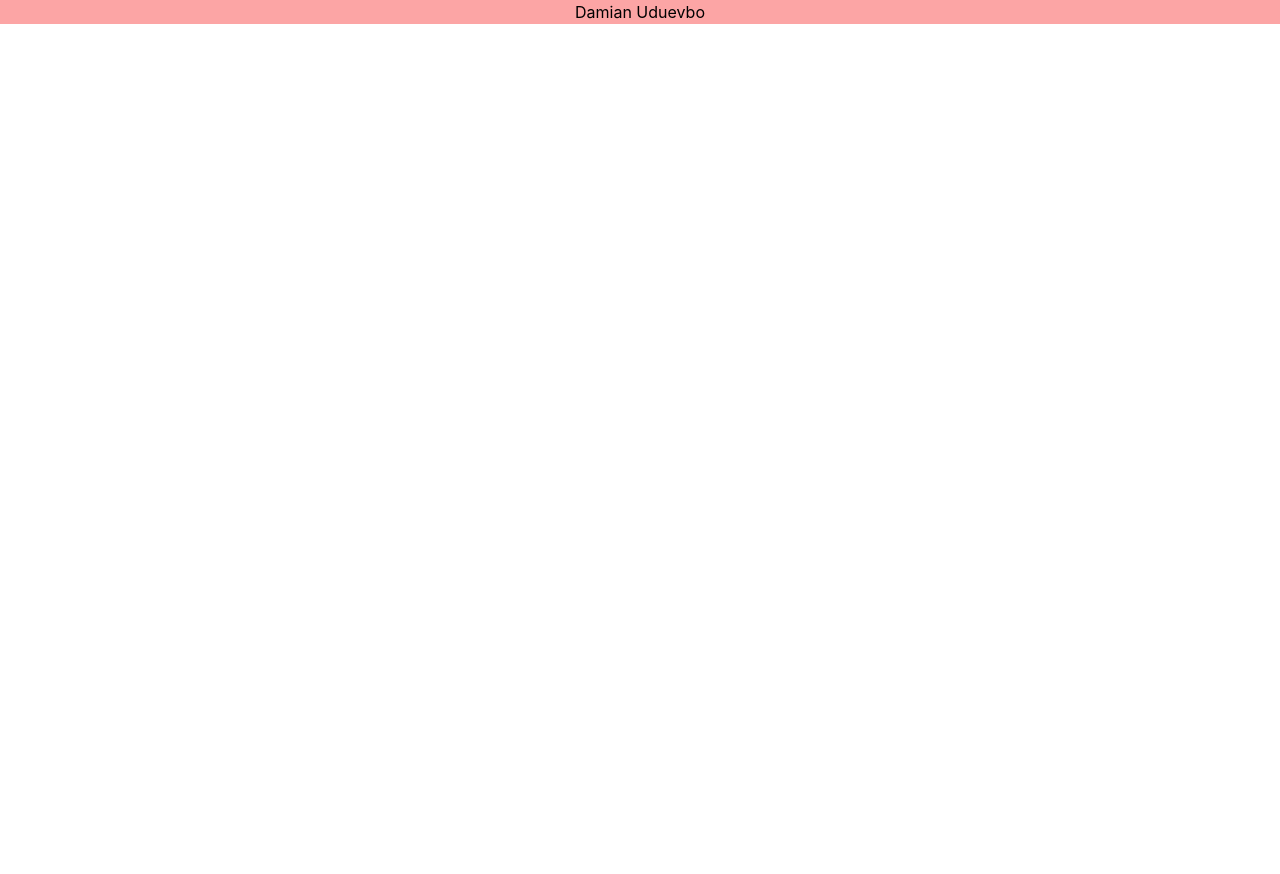
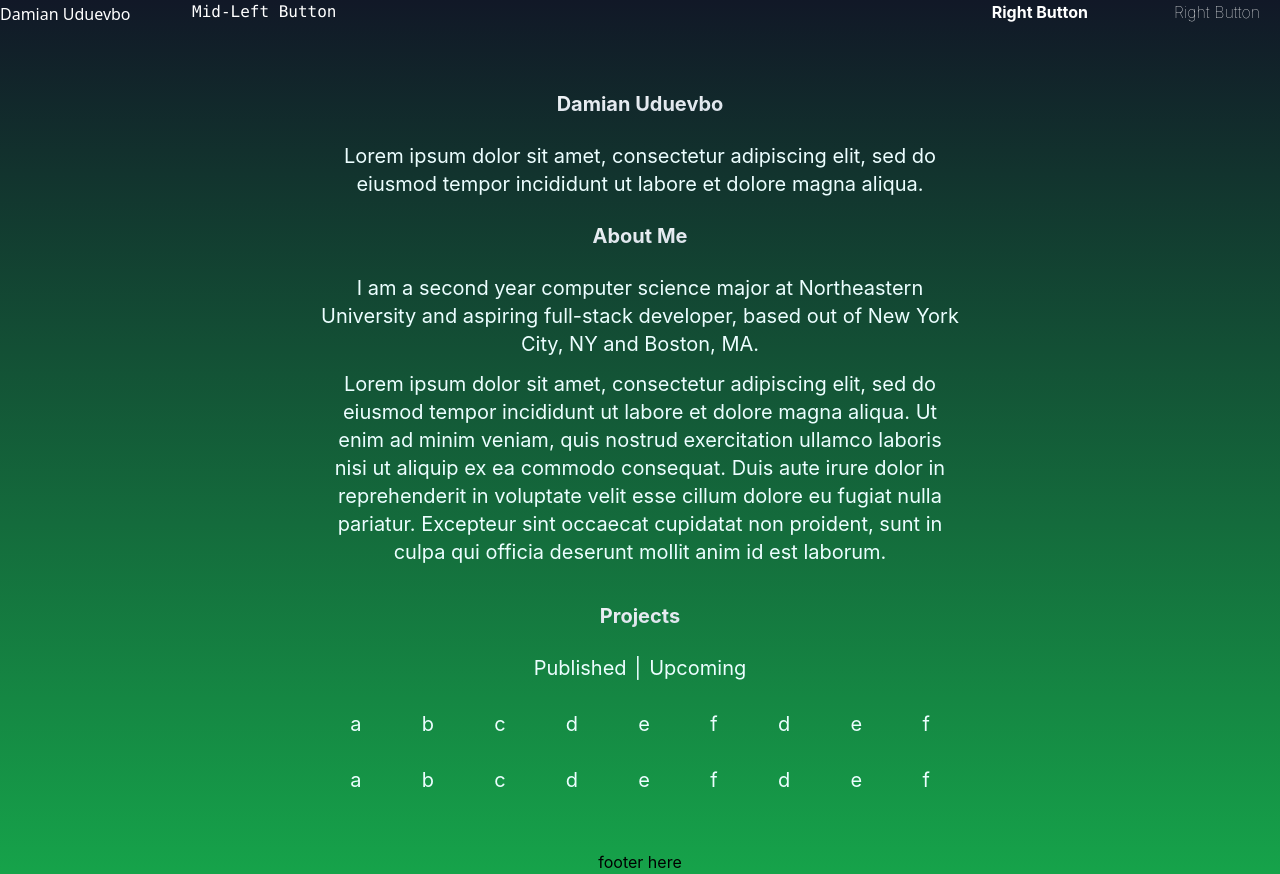
Before and after one commit to DamianUduevbo/new-website, a React (Create React App) app: page / in a window 1280 px wide. Before the commit the page ends 800 px from the top, so only its background shows below. Built offline with nearby package versions, Linux system fonts and the light colour scheme.

Commit message:
tailwind implemented

```diff
--- a/src/App.tsx
+++ b/src/App.tsx
@@ -1,10 +1,100 @@
 import './App.css';
-import Header from './Header';
+import Grid from './components/Grid';
+import Header from './components/Header';
+import Middle from './components/Middle';
+
+const mainStyle : string = 'relative top-10 align-middle text-center text-cyan-50 w-1/2 left-1/4 text-xl'
+
+//const nameStyle : string = `${mainStyle} font-bold text-7xl text-transparent bg-clip-text bg-gradient-to-br from-white to-slate-300`
+
 
 function App() {
   return (
-    <div className='App bg-red-300'>
-      <Header title='Damian Uduevbo'/>
+    /*
+    const bubbles : string = 'relative flex'
+    <div className='w-full h-screen bg-cover bg-gradient-to-t to-gray-900 from-green-600 overflow-hidden'>
+      <div className={bubbles}>
+        <span className='relative w-8 h-8 bg-cyan-300 m-1 rounded-full'>
+
+        </span>
+      </div>
+    </div>
+    */
+    <div className=' w-auto h-full bg-cover bg-gradient-to-t to-gray-900 from-green-600 relative'>
+      <Header className='bg-transparent w-auto h-fit sticky top-0 text-white' title='Damian Uduevbo' />
+
+      <br></br>
+
+      <Middle title='Damian Uduevbo'>
+        <div className={mainStyle}>
+          Lorem ipsum dolor sit amet, consectetur adipiscing elit, sed do eiusmod tempor incididunt ut labore et dolore magna aliqua.
+        </div>
+      </Middle>
+
+      <br></br>
+
+      <Middle title='About Me'>
+        <div className={mainStyle}>
+          <p className='mb-3'>
+            I am a second year computer science major at Northeastern University and aspiring full-stack developer, based out of New York City, NY and Boston, MA.
+          </p>
+          <p className='mb-3'>
+            Lorem ipsum dolor sit amet, consectetur adipiscing elit, sed do eiusmod tempor incididunt ut labore et dolore magna aliqua. Ut enim ad minim veniam, quis nostrud exercitation ullamco laboris nisi ut aliquip ex ea commodo consequat. Duis aute irure dolor in reprehenderit in voluptate velit esse cillum dolore eu fugiat nulla pariatur. Excepteur sint occaecat cupidatat non proident, sunt in culpa qui officia deserunt mollit anim id est laborum.
+          </p>
+        </div>
+      </Middle>
+
+      <br></br>
+
+      <Middle title='Projects'>
+        <div className={mainStyle}>
+          <div>
+            <button className='relative -left-2'>Published</button>|
+            <button className='relative left-2'>Upcoming</button>
+          </div>
+
+          <br></br>
+
+          <Grid className='relative text-center' rows='3' columns='3' spacing='4'>
+            <div>a</div>
+            <div>b</div>
+            <div>c</div>
+
+            <div>d</div>
+            <div>e</div>
+            <div>f</div>
+
+            <div>d</div>
+            <div>e</div>
+            <div>f</div>
+          </Grid>
+          <br></br>
+          <Grid className='relative text-center' rows='3' columns='3' spacing='4'>
+            <div>a</div>
+            <div>b</div>
+            <div>c</div>
+
+            <div>d</div>
+            <div>e</div>
+            <div>f</div>
+
+            <div>d</div>
+            <div>e</div>
+            <div>f</div>
+          </Grid>
+        </div>
+      </Middle>
+
+      <br></br>
+      <br></br>
+      <br></br>
+      <br></br>
+
+      <footer className='relative bottom-0 w-auto text-center'>
+        <div>
+          footer here
+        </div>
+      </footer>
     </div>
   );
 }
--- a/src/Header.tsx
+++ /dev/null
@@ -1,14 +0,0 @@
-
-export interface IProps {
-    title : string
-}
-
-const Header = (props : IProps) => {
-  return (
-    <header>
-        <h1>{props.title}</h1>
-    </header>
-  )
-}
-
-export default Header
--- /dev/null
+++ b/src/components/Grid.tsx
@@ -0,0 +1,20 @@
+import React, { ReactElement, ReactNode } from 'react'
+
+export interface IProps {
+    rows : string
+    columns : string
+    spacing? : string
+    useDefaultClass?: boolean
+    className?: string
+    children?: any[] | ReactElement<any, any> | ReactNode | ReactNode[]
+}
+
+const Grid = (props : IProps) => {
+  return (
+    <div className={`${props.className} grid grid-rows-${props.rows} grid-cols-${props.columns} grid-flow-col gap-${props.spacing !== undefined ? props.spacing : '4'}`}>
+        {props.children}
+    </div>
+  )
+}
+
+export default Grid
--- /dev/null
+++ b/src/components/Header.tsx
@@ -0,0 +1,21 @@
+import { ReactElement } from "react"
+
+export interface IProps {
+    title : string
+    className?: string
+    children?: any[] | ReactElement<any, any>
+}
+
+const Header = (props : IProps) => {
+  return (
+    <header className={props.className}>
+      <button className='font-sans align-middle '>{props.title}</button>
+      <button className='font-mono align-middle absolute left-48'>Mid-Left Button</button>
+      <button className='font-bold align-middle absolute font-thin right-5'>Right Button</button>
+      <button className='font-bold align-middle absolute right-48'>Right Button</button>
+      {props.children}
+    </header>
+  )
+}
+
+export default Header
--- /dev/null
+++ b/src/components/Middle.tsx
@@ -0,0 +1,23 @@
+import React, { ReactElement, ReactNode } from 'react'
+
+export interface IProps {
+    title : string
+    useDefaultClass?: boolean
+    className?: string
+    children?: any[] | ReactElement<any, any> | ReactNode | ReactNode[]
+}
+
+const mainStyle : string = 'relative top-10 align-middle text-center w-1/2 left-1/4 text-xl'
+const nameStyle : string = `${mainStyle} font-bold text-7xl text-transparent bg-clip-text bg-gradient-to-br from-white to-slate-300`
+
+const Middle = (props : IProps) => {
+  return (
+    <div>
+        <div className={nameStyle}>{props.title}</div>
+        <br></br>
+        {props.children}
+    </div>
+  )
+}
+
+export default Middle
```
